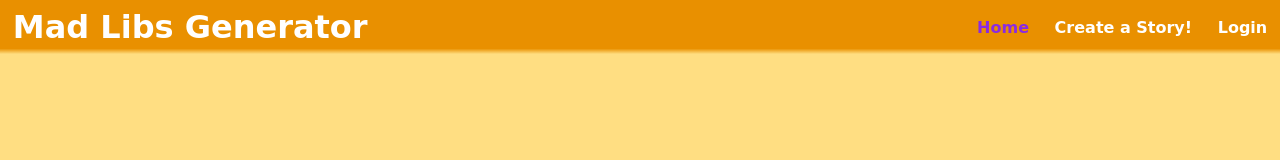
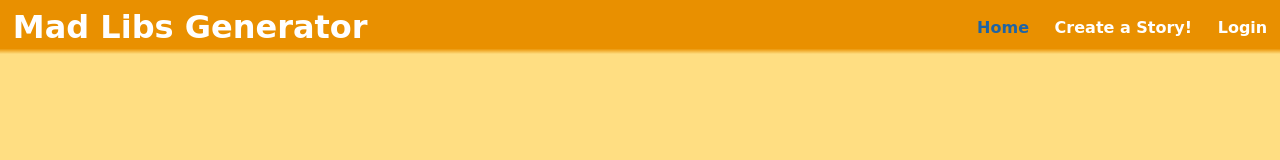
Before and after one commit to RCLobster/team-M-s-project-3, a React (Vite) app in the folder client/: page / in a window 1280 px wide. In both pictures the pointer is over the link "Home". Shown: the top 160 px of the page. Built offline with nearby package versions, Linux system fonts and the light colour scheme.

Commit message:
changed link hover color

```diff
--- a/client/src/App.css
+++ b/client/src/App.css
@@ -204,7 +204,7 @@ header a {
 }
 
 .nav-link:hover {
-    color: blueviolet;
+    color: #1e64a5;
 }
 
 .finished-text {
@@ -256,5 +256,5 @@ footer {
 }
 
 #githubsvg:hover {
-    color: blueviolet;
+    color: #1e64a5;
 }
```
